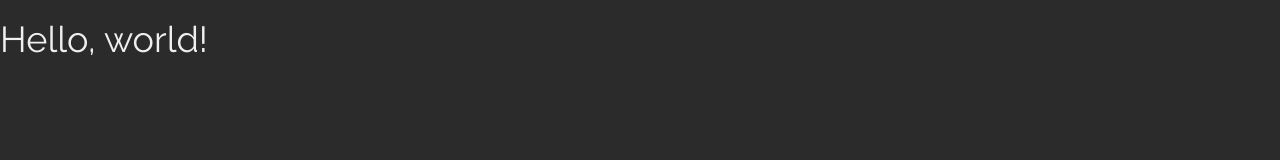
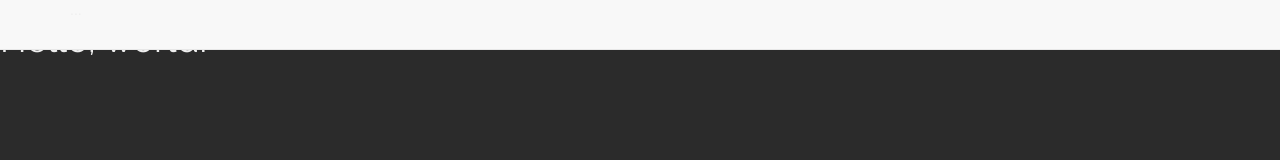
Before and after one commit to ileftcorp/ileftcorp.github.io, a plain HTML site: page index.html in a window 1280 px wide. Drawn offline with nearby package versions, Linux system fonts and the light colour scheme.

Commit message:
Added nav bar

```diff
--- a/index.html
+++ b/index.html
@@ -22,6 +22,11 @@
     <![endif]-->
   </head>
   <body>
+    <nav class="navbar navbar-default navbar-fixed-top">
+      <div class="container">
+        ...
+      </div>
+    </nav>
     <h1>Hello, world!</h1>
 
     <!-- jQuery (necessary for Bootstrap's JavaScript plugins) -->
```
